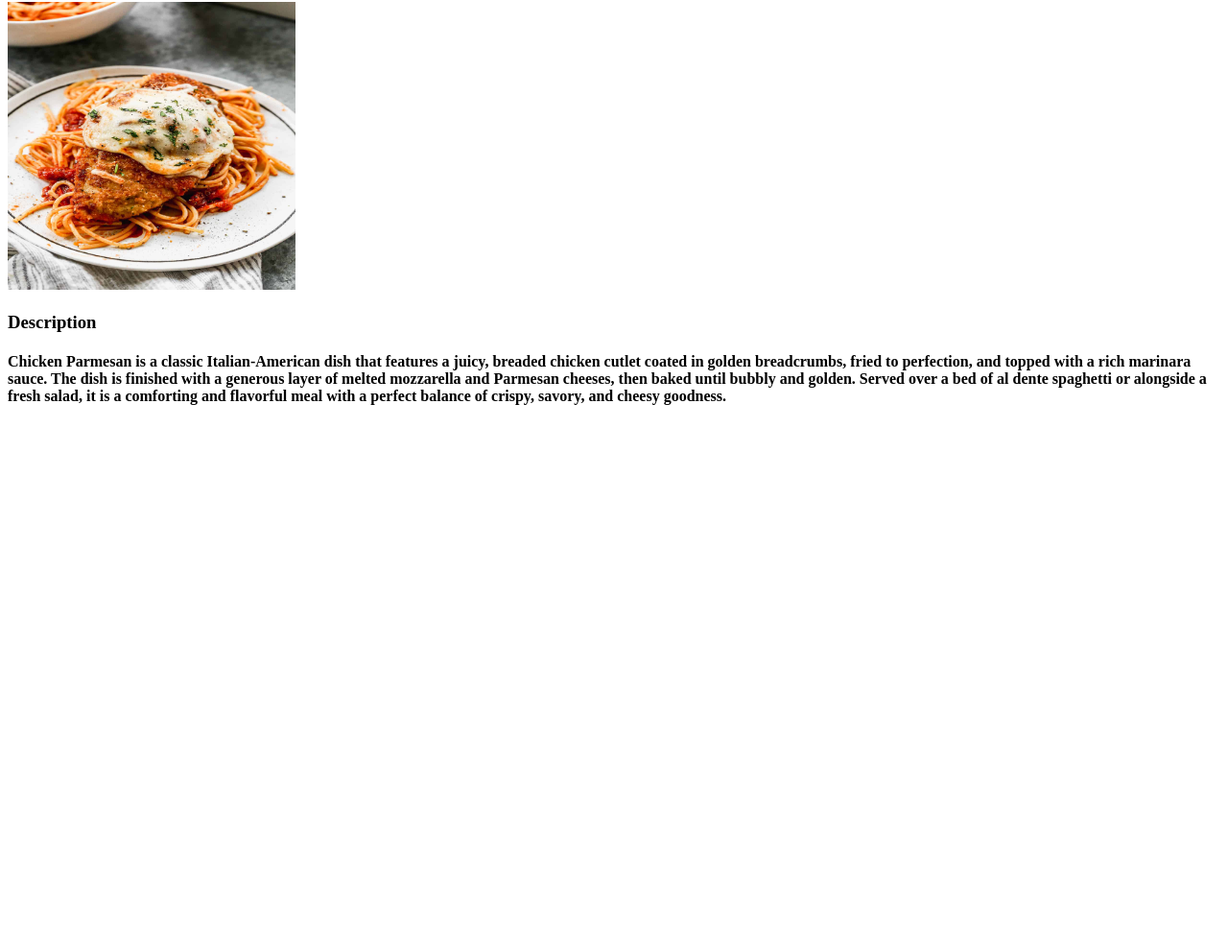
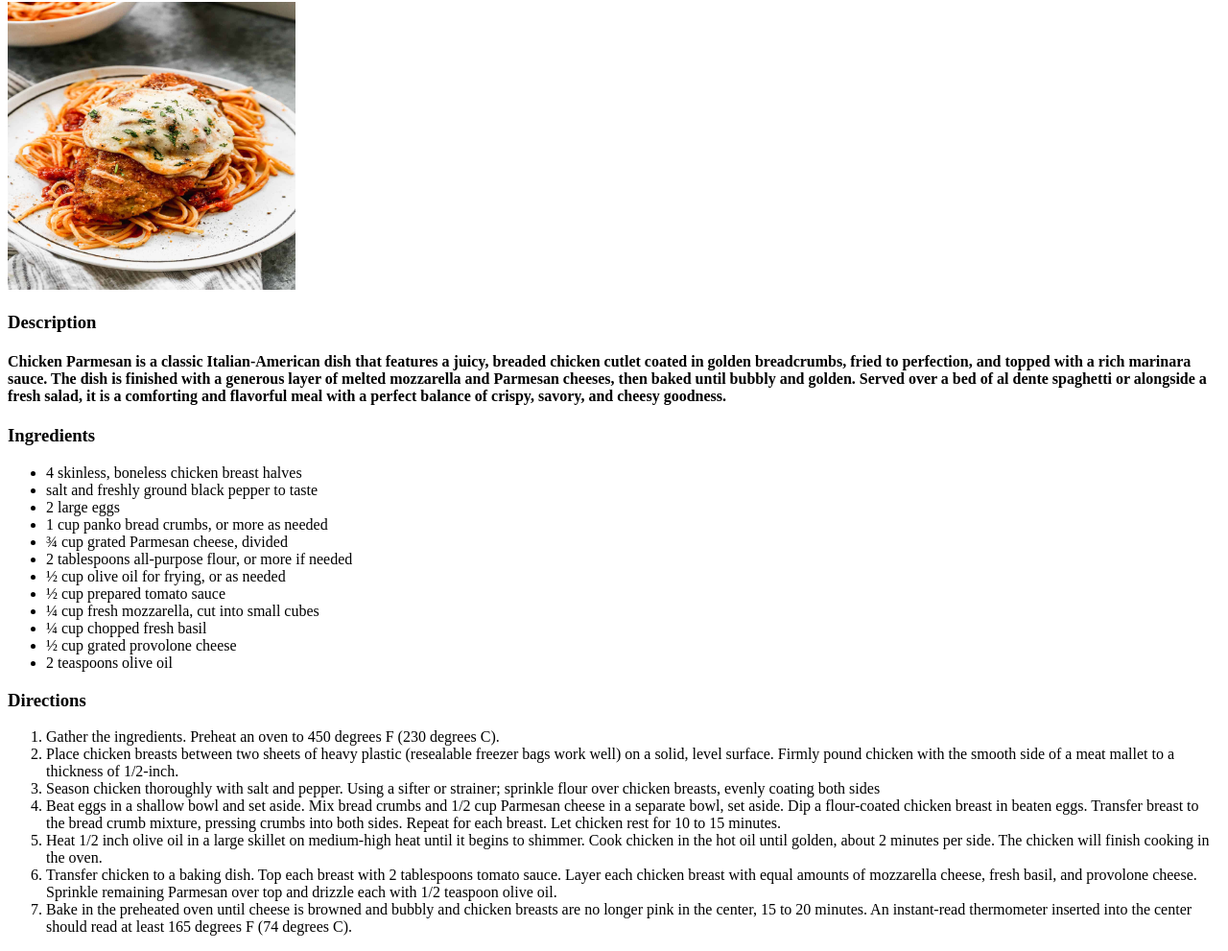
Before and after one commit to JustinBrown227/Recipes, a plain HTML site: page list-of-recipes/chicken-parm.html in a window 1280 px wide. Shown: the part 104-1095 px from the top of the page at 96% size. Before the commit the page ends 800 px from the top, so only its background shows below. Drawn offline with Linux system fonts and the light colour scheme.

Commit message:
Final
Add text content to recipe pages

```diff
--- a/list-of-recipes/chicken-parm.html
+++ b/list-of-recipes/chicken-parm.html
@@ -14,5 +14,30 @@
     golden breadcrumbs, fried to perfection, and topped with a rich marinara sauce. The dish is finished with a generous layer of melted mozzarella
     and Parmesan cheeses, then baked until bubbly and golden. Served over a bed of al dente spaghetti or alongside a fresh salad,
     it is a comforting and flavorful meal with a perfect balance of crispy, savory, and cheesy goodness. </h4>
+    <h3>Ingredients</h3>
+    <ul>
+        <li>4 skinless, boneless chicken breast halves</li>
+        <li>salt and freshly ground black pepper to taste</li>
+        <li>2 large eggs</li>
+        <li>1 cup panko bread crumbs, or more as needed</li>
+        <li>¾ cup grated Parmesan cheese, divided</li>
+        <li>2 tablespoons all-purpose flour, or more if needed</li>
+        <li>½ cup olive oil for frying, or as needed</li>
+        <li>½ cup prepared tomato sauce</li>
+        <li>¼ cup fresh mozzarella, cut into small cubes</li>
+        <li>¼ cup chopped fresh basil</li>
+        <li>½ cup grated provolone cheese</li>
+        <li>2 teaspoons olive oil</li>
+    </ul>
+    <h3>Directions</h3>
+    <ol>
+        <li>Gather the ingredients. Preheat an oven to 450 degrees F (230 degrees C).</li>
+        <li>Place chicken breasts between two sheets of heavy plastic (resealable freezer bags work well) on a solid, level surface. Firmly pound chicken with the smooth side of a meat mallet to a thickness of 1/2-inch.</li>
+        <li>Season chicken thoroughly with salt and pepper. Using a sifter or strainer; sprinkle flour over chicken breasts, evenly coating both sides</li>
+        <li>Beat eggs in a shallow bowl and set aside. Mix bread crumbs and 1/2 cup Parmesan cheese in a separate bowl, set aside. Dip a flour-coated chicken breast in beaten eggs. Transfer breast to the bread crumb mixture, pressing crumbs into both sides. Repeat for each breast. Let chicken rest for 10 to 15 minutes.</li>
+        <li>Heat 1/2 inch olive oil in a large skillet on medium-high heat until it begins to shimmer. Cook chicken in the hot oil until golden, about 2 minutes per side. The chicken will finish cooking in the oven.</li>
+        <li>Transfer chicken to a baking dish. Top each breast with 2 tablespoons tomato sauce. Layer each chicken breast with equal amounts of mozzarella cheese, fresh basil, and provolone cheese. Sprinkle remaining Parmesan over top and drizzle each with 1/2 teaspoon olive oil.</li>
+        <li>Bake in the preheated oven until cheese is browned and bubbly and chicken breasts are no longer pink in the center, 15 to 20 minutes. An instant-read thermometer inserted into the center should read at least 165 degrees F (74 degrees C).</li>
+    </ol>
 </body>
 </html>
```
Also changed, not shown: list-of-recipes/chicken-alfredo.html (+15 -0 lines), list-of-recipes/spaghetti.html (+22 -1 lines).
